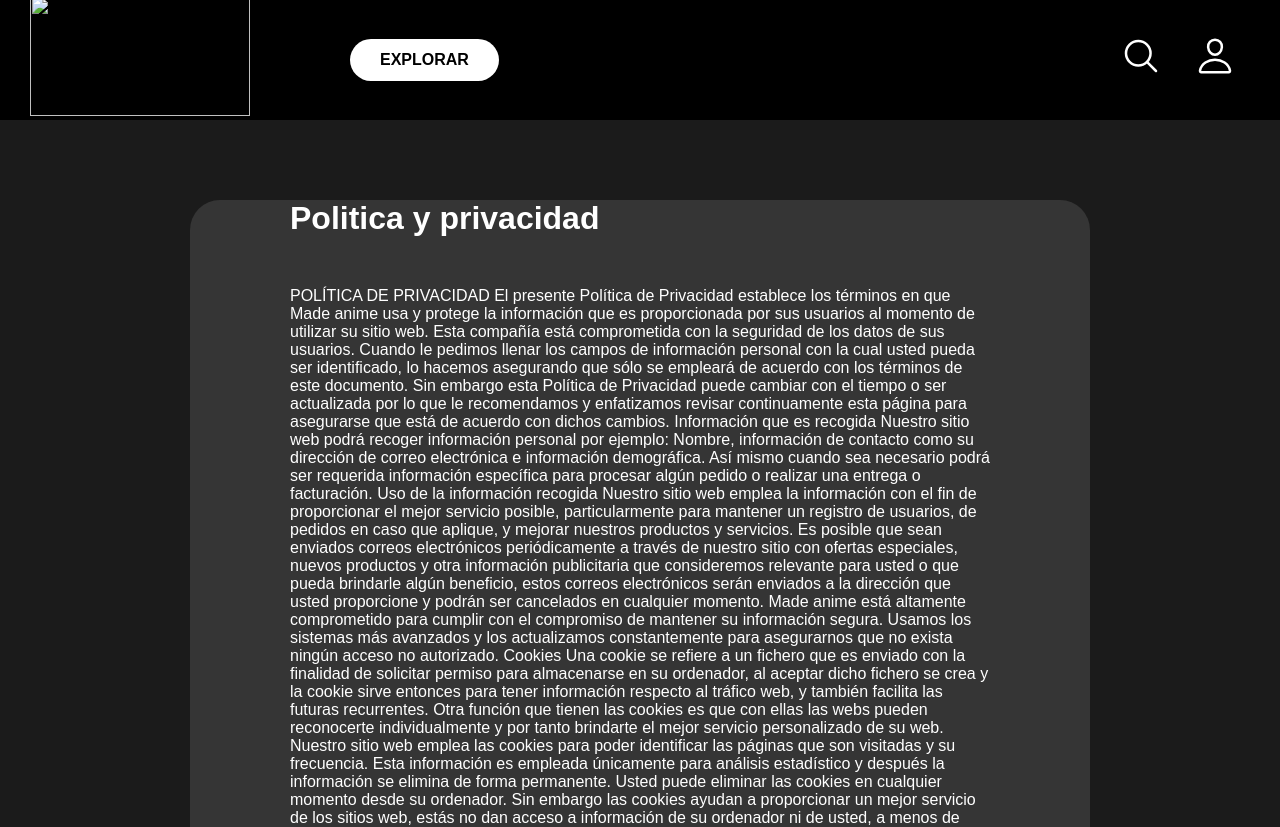
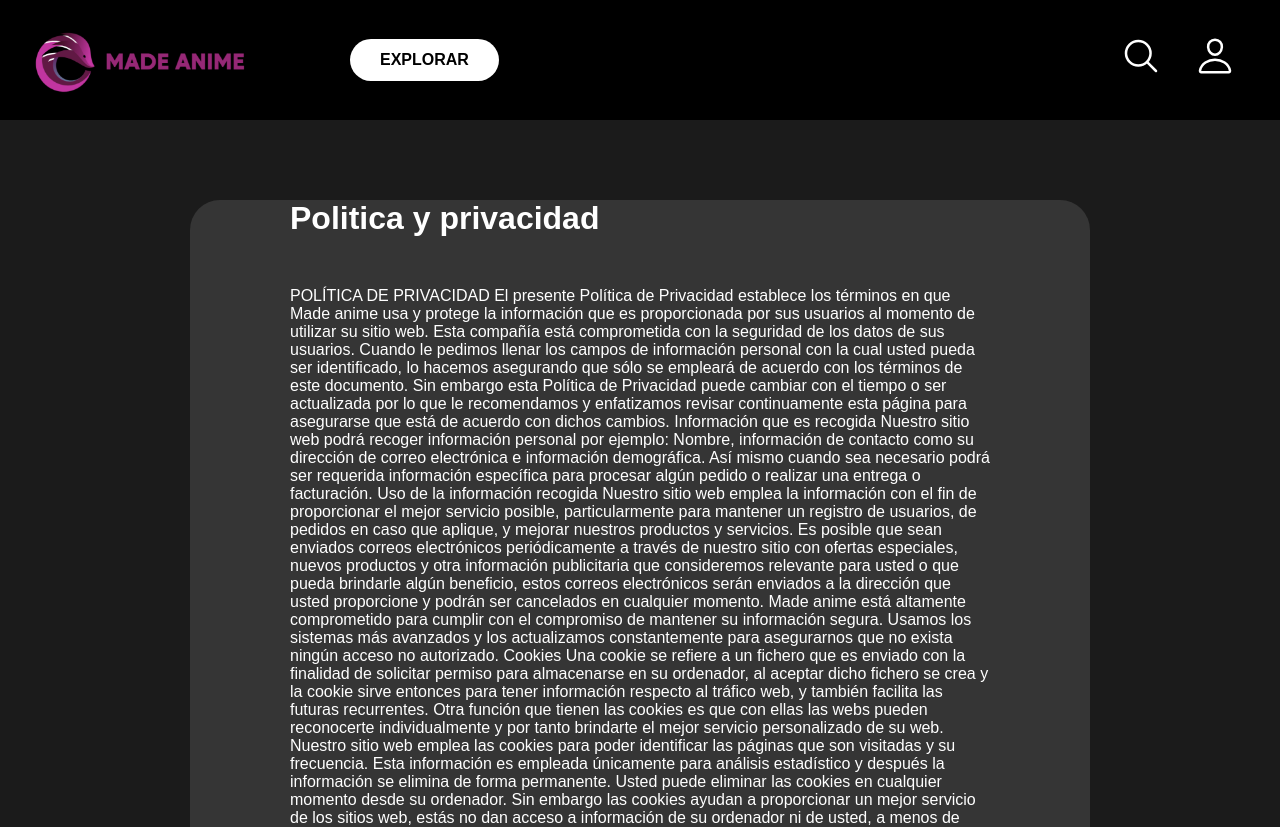
Before and after one commit to LuisDani/Daniel-Ramirez, a plain HTML site: page Politica/politica.html in a window 1280 px wide. Shown: the top 827 px of the page. Drawn offline with nearby package versions, Linux system fonts and the light colour scheme.

Commit message:
Actualizacion v0.0.8

```diff
--- a/Politica/politica.html
+++ b/Politica/politica.html
@@ -13,7 +13,7 @@
     <div class="grid">
     <header>
         <div class="logo">
-            <a href="../index.html"><img src="./img/made anime.PNG" alt=""></a>
+            <a href="../index.html"><img src="../img/made anime.PNG" alt=""></a>
             <a href="../Explorar/explorar.html" class="direct">EXPLORAR</a>
         </div>
         <nav>
```
